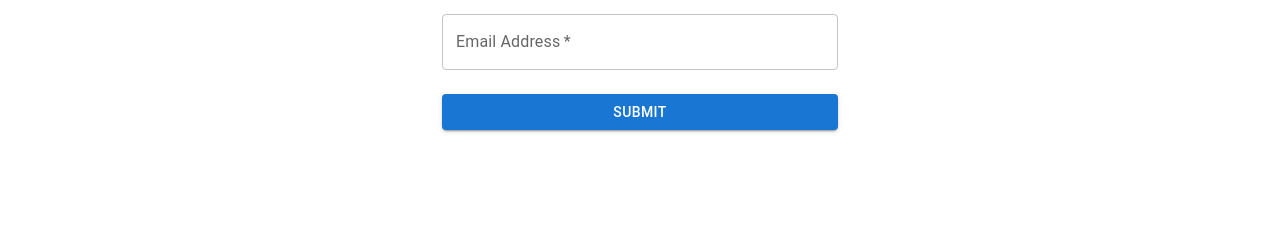
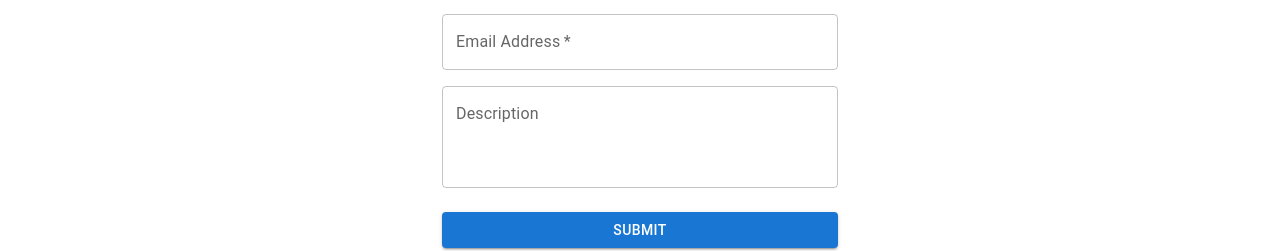
Before and after one commit to mamarmar/missing-pet-friends, a React (Create React App) app: page /form in a window 1280 px wide. Shown: the part 319-570 px from the top of the page. Built offline with nearby package versions, Linux system fonts and the light colour scheme; no server answers.

Commit message:
description added

```diff
--- a/src/components/LostPet/LostPetCard.js
+++ b/src/components/LostPet/LostPetCard.js
@@ -47,7 +47,7 @@ export default function LostPetCard({ id, petName, city, email}) {
             {petName}
           </Typography>
           <Typography variant="body2" >
-            {petName} got lost in {city.split(",")[0]}
+            Went missing in {city.split(",")[0]}
           </Typography>
         </CardContent>
       </Link>
--- a/src/components/LostPet/LostPetPage.js
+++ b/src/components/LostPet/LostPetPage.js
@@ -13,7 +13,7 @@ function LostPetPage() {
         <Box>
             <Stack>
                 <Typography>
-                    {lostPet.petName}
+                    {lostPet.description}
                 </Typography>
             </Stack>
         </Box>
--- a/src/components/LostPetForm.js
+++ b/src/components/LostPetForm.js
@@ -4,6 +4,7 @@ import axios from "axios";
 import Button from "@mui/material/Button";
 import CssBaseline from "@mui/material/CssBaseline";
 import TextField from "@mui/material/TextField";
+// import Textarea from '@mui/joy/Textarea';
 import Grid from "@mui/material/Grid";
 import Box from "@mui/material/Box";
 import Typography from "@mui/material/Typography";
@@ -172,22 +173,33 @@ export default function LostPetForm() {
                 />
               </Grid>
               <Grid item xs={12}>
-              <TextField
+                <TextField
                   required
                   fullWidth
                   type="email"
                   id="email"
                   label="Email Address"
                   autoComplete="email"
-                  {...register("email",{
-                                required: "Required field",
-                                pattern: {
-                                  value: /^[A-Z0-9._%+-]+@[A-Z0-9.-]+\.[A-Z]{2,}$/i,
-                                  message: "Please provide a valid email"
-                                }
-                              }, )}
+                  {...register("email", {
+                    required: "Required field",
+                    pattern: {
+                      value: /^[A-Z0-9._%+-]+@[A-Z0-9.-]+\.[A-Z]{2,}$/i,
+                      message: "Please provide a valid email",
+                    },
+                  })}
                   error={!!errors?.email}
                   helperText={errors?.email ? errors.email.message : null}
+                />
+              </Grid>
+              <Grid item xs={12}>
+                <TextField
+                  multiline
+                  rows={3}
+                  fullWidth
+                  id="description"
+                  label="Description"
+                  autoComplete="description"
+                  { ...register("description") }
                 />
               </Grid>
             </Grid>
```
